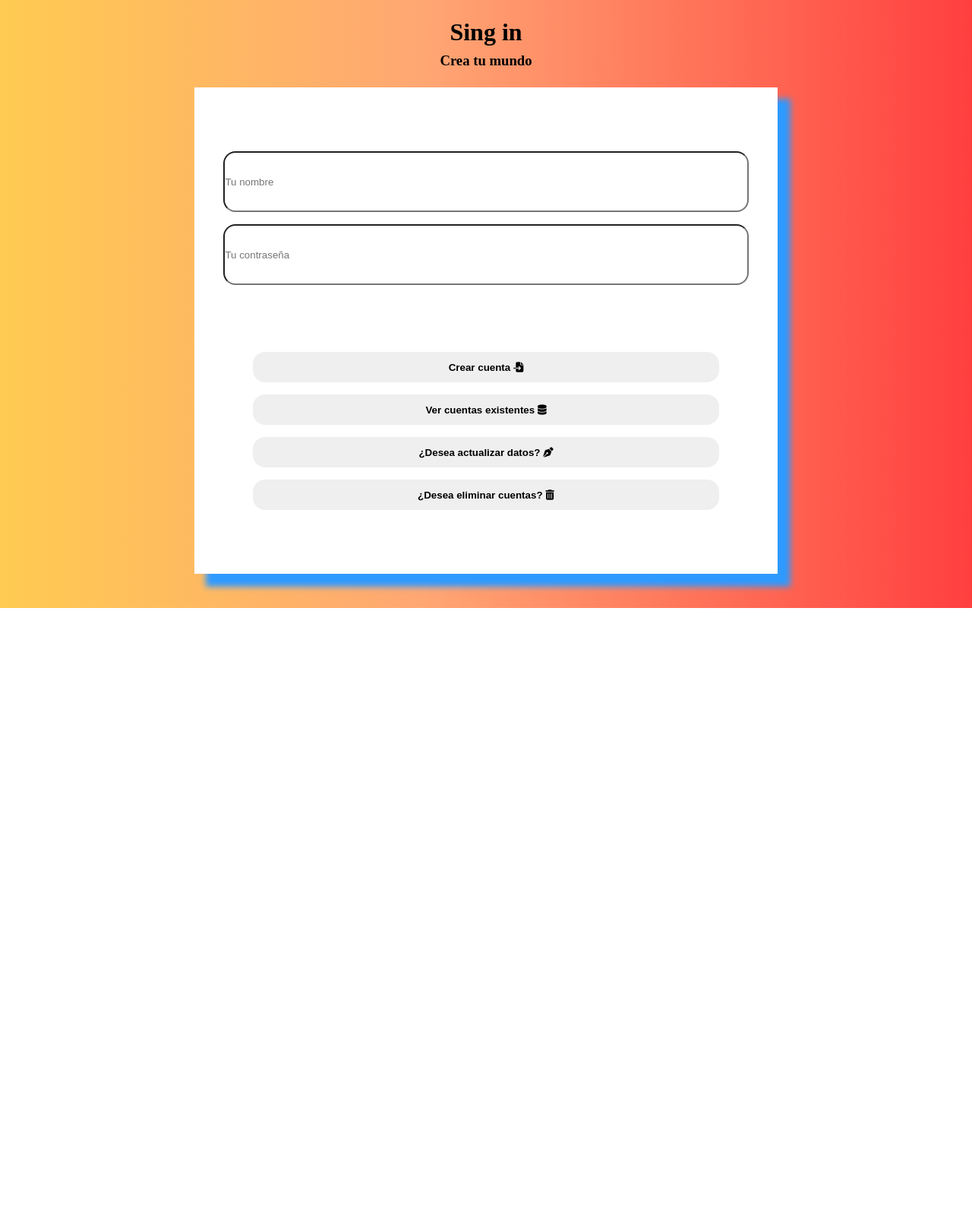
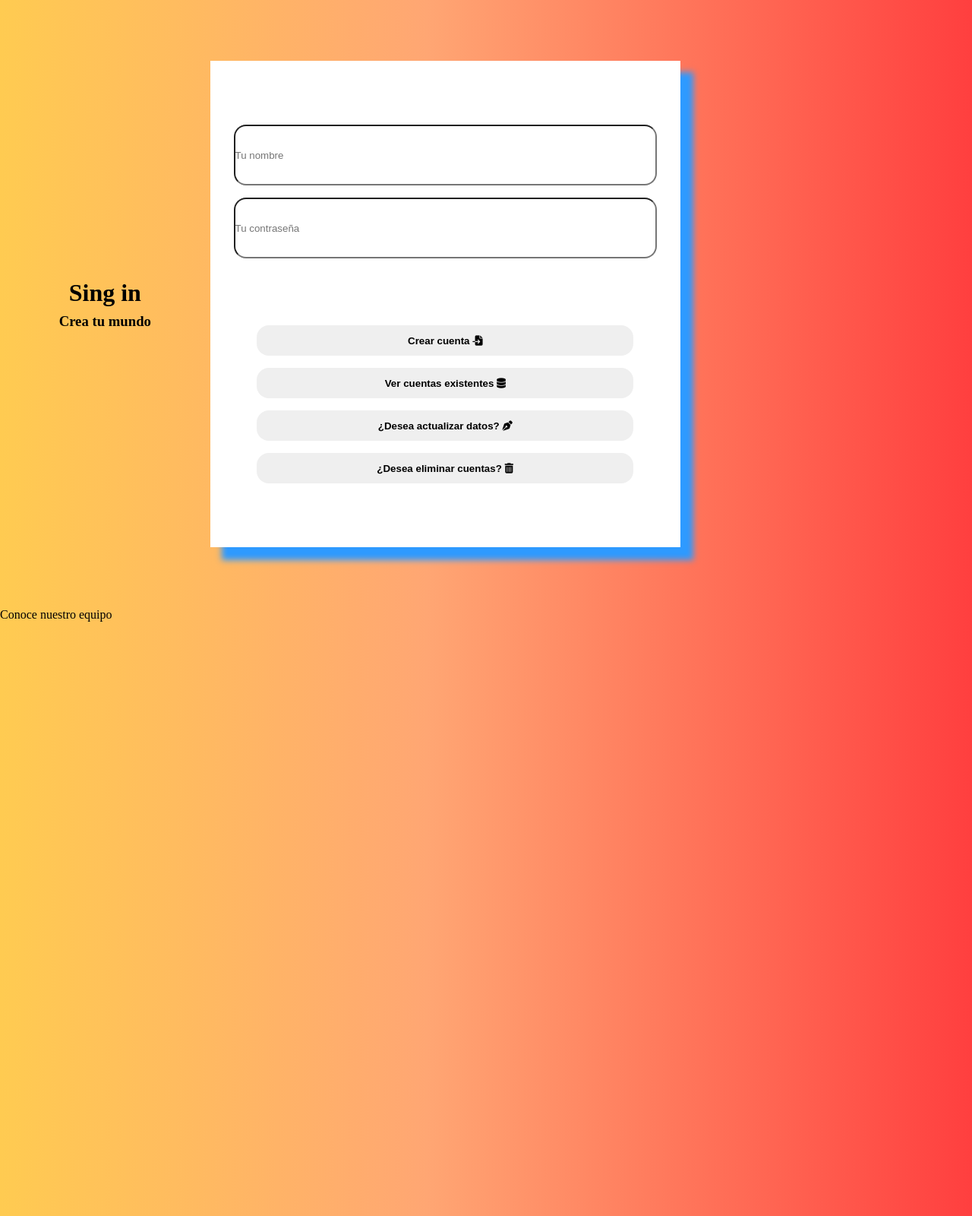
Before and after one commit to Windtheking/flaskapp, a Flask app: page /pagina_principal in a window 1280 px wide. Shown: the whole page at 76% size. Before the commit the page ends 800 px from the top, so only its background shows below. Run offline with Flask 3, Linux system fonts and the light colour scheme; some libraries are stand-ins or nearby versions.

Commit message:
arreglos de css

```diff
--- a/app.py
+++ b/app.py
@@ -62,9 +62,9 @@ def CR():
         elif action == "read":
             return leer()
         elif action == "update":
-            return actualizar()
+            return redirect(url_for("U"))
         elif action == "delete":
-            return redirect(url_for("UD"))
+            return redirect(url_for("D"))
         else:
             return "Acción no válida"
     return render_template("actualizardatos.html")
@@ -104,12 +104,17 @@ def leer():
     finally:
         conexion.close()
 
+@app.route("/recibir/actua", methods = ["GET", "POST"])
+def U():
+    return render_template("actualizardatos.html")
+
+@app.route("/datoactualizado", methods = ["GET", "POST"])
+
 def actualizar():
-    ide = request.form('identificacion').strip()
+    ident = request.form('identificacion').strip()
     nombre = request.form('nombre').strip()
     contrasena = request.form('contrasen').strip()
-    print("hola mundo")
-
+    conteo = 0
 
     # if not nombre or not contrasena:
     #     return "Error: Ambos campos son requeridos."
@@ -118,18 +123,21 @@ def actualizar():
     try:
         with conexion.cursor() as cursor:
             sql = f"UPDATE usuarios SET nombre=%s, contrasena=%s WHERE id=%s"
-            cursor.execute(sql, (nombre, contrasena, ide))
+            cursor.execute(sql, (nombre, contrasena, ident))
             conexion.commit()
-            return render_template("guardado exitosamente")
+            conteo += 1
         print(f"Usuario con ID {id} actualizado correctamente")
     except Exception as e:
         return f"Error al actualizar el usuario: {str(e)}"
     finally:
         conexion.close()
 
+    if conteo < 1:
+        return eliminar()
+
 
 @app.route("/recibir/get", methods = ["GET", "POST"])
-def UD():
+def D():
     return render_template("Borrar datos.html")
 
 
--- a/static/css/estilosapp.css
+++ b/static/css/estilosapp.css
@@ -14,15 +14,32 @@ body{
 }
 
 
+.divbody{
+    height: 100%;
+}
+
+.contenido1{
+    display: flex;
+    height: 100%;
+    width: 70%;
+    flex-grow: 1;
+}
+.contenido2{
+    display: flex;
+    height: 100%;
+    width: 30%;
+    flex-grow:3 ;
+}
 
 h1{
     text-align: center;
-    width: 40%;
+    width: 100%;
     margin: 3vh 3vh 0vh 3vh;
     font-family:'Times New Roman', Times, serif;
 }
 
 h3{
+    text-align: center;
     margin-top: 1vh;
     margin-bottom: 3vh;
 }
@@ -32,7 +49,7 @@ form{
     align-self: center;
     justify-content: center;
     justify-self: center;
-    width: 60%;
+    width: 100%;
     height: 80vh;
     background-color: white;
     flex-direction: column;
@@ -42,6 +59,7 @@ form{
 .contieneh1{
     justify-items: center;
     align-content: center;
+    width: 50vh;
 }
 
 input{
--- a/templates/actualizardatos.html
+++ b/templates/actualizardatos.html
@@ -11,7 +11,7 @@
         <div class="tituloh3"><h3>¿Quieres cambiar usuario o contraseña?</h3></div>
     </header>
 
-    <form class="formulario" action="/recibir/actua_borra" method="POST">
+    <form class="formulario" action="/datoactualizado" method="POST">
         <div class="cont_form">
             <div class="inputs">
                 <input class="input1" type="text" name="identificacion" placeholder=" Ingrese id de referencia">
--- a/templates/formulario.html
+++ b/templates/formulario.html
@@ -8,6 +8,8 @@
     <title>Formulario</title>
 </head>
 <body>
+    <div class="divbody">
+        <div class="contenido1">
             <div class="contieneh1">
                 <h1>Sing in</h1>
                 <h3>Crea tu mundo</h3>
@@ -21,5 +23,10 @@
                 <button id="referencia2" class="elboton" name="action" value="update"><b>¿Desea actualizar datos?</b> <i class="fa-solid fa-pen-nib"></i>
                 <button id="referencia3" class="elboton" name="action" value="delete"><b>¿Desea eliminar cuentas?</b> <i class="fa-solid fa-trash-can"></i>
             </form>
+        </div>
+        <div class="contenido2">
+            <p>Conoce nuestro equipo</p>
+        </div>
+    </div>
 </body>
 </html>
--- a/templates/verdatos.html
+++ b/templates/verdatos.html
@@ -16,6 +16,7 @@
                 <th>Nombre</th>
                 <th>Correo</th>
                 <th>Contraseña</th>
+                <th>foreing Key</th>
                 <!-- Agrega más columnas si tu tabla tiene más campos -->
             </tr>
         </thead>
@@ -28,6 +29,7 @@
                 <td>{{ usuario[1] }}</td>
                 <td>{{ usuario[2] }}</td>
                 <td>{{ usuario[3] }}</td>
+                <td>{{ usuario[0] }}</td>
             </tr>
             {% endfor %}
             <!-- jinja usa esto para terminar el for dentro de html -->
```
Lines whose indentation alone changed are shown as unchanged.
